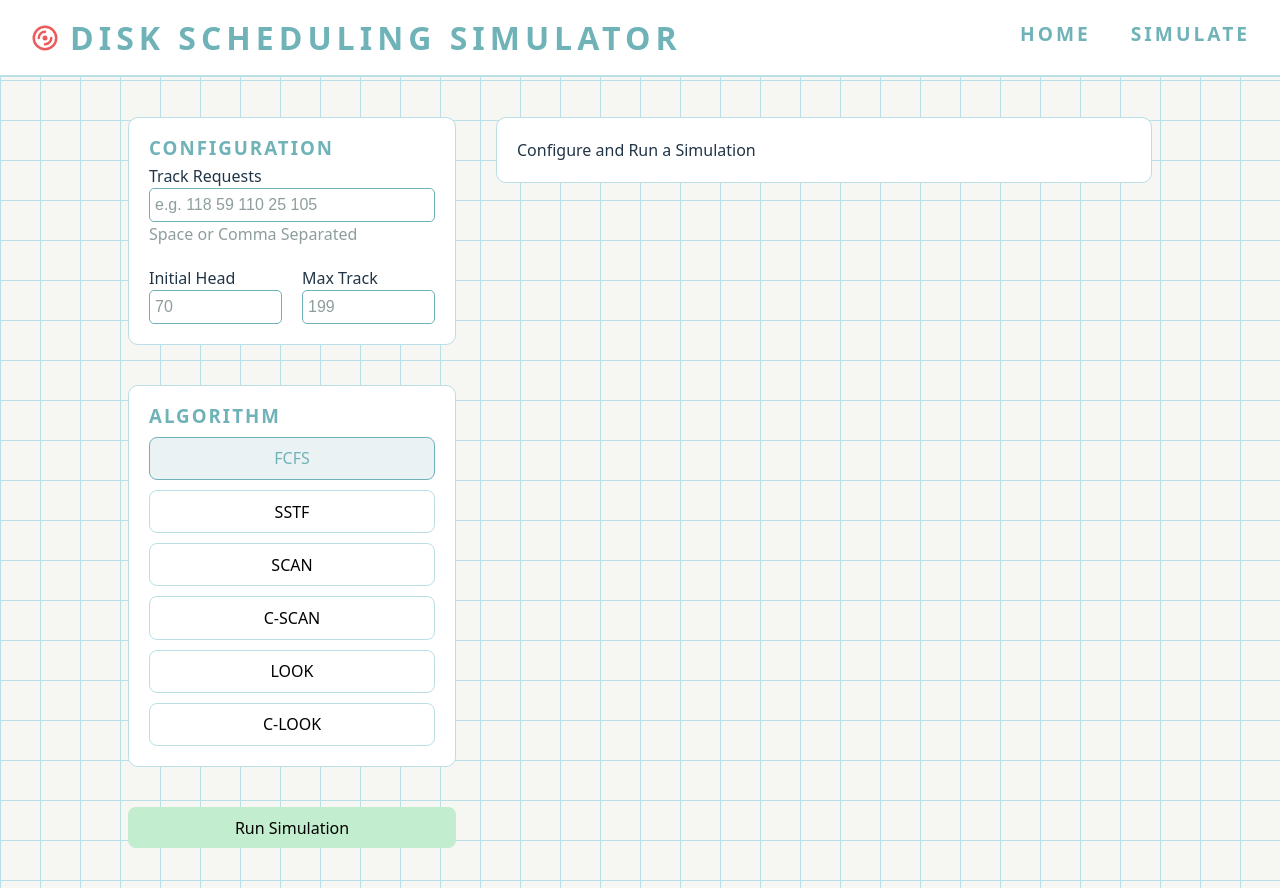
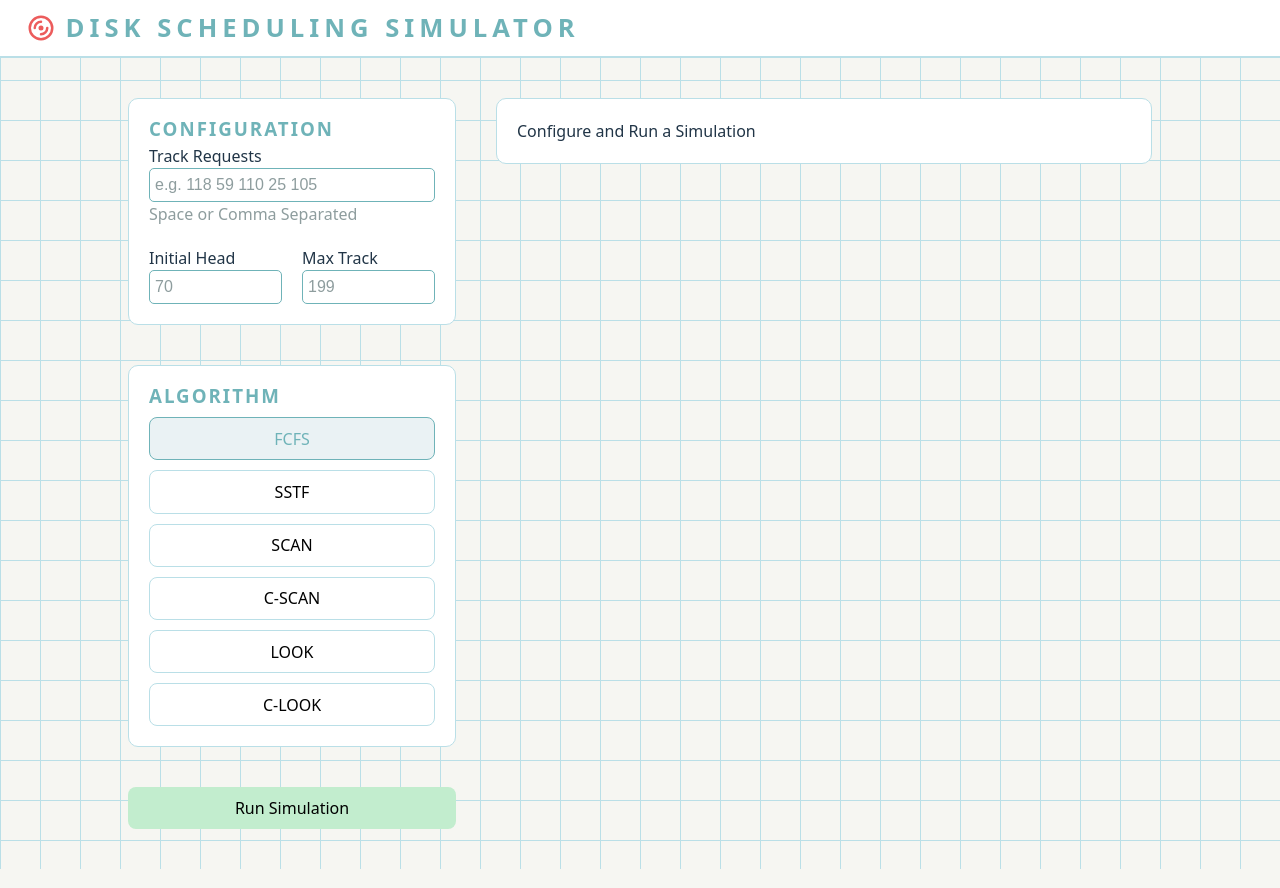
Before and after one commit to VMQ30/IOManagementSimulation, a React (Vite) app in the folder my-react-app/: page / in a window 1280 px wide. Built offline with nearby package versions, Linux system fonts and the light colour scheme.

Commit message:
Did some minor changes on the styling

```diff
--- a/my-react-app/src/components/ErrorModal.jsx
+++ b/my-react-app/src/components/ErrorModal.jsx
@@ -8,6 +8,7 @@ export function ErrorModal({ errorMessage, setIsModalOpen }) {
           <button onClick={() => setIsModalOpen(false)}>🗙</button>
         </div>
         <div className={style["modal-message"]}>
+          <h3>Error!</h3>
           <p>{errorMessage}</p>
         </div>
       </div>
--- a/my-react-app/src/components/Graph.jsx
+++ b/my-react-app/src/components/Graph.jsx
@@ -9,6 +9,7 @@ import {
   ResponsiveContainer,
   Dot,
   ReferenceLine,
+  ReferenceDot,
 } from "recharts";
 
 export function Graph({ simulationData, selectedAlgorithm, maxTrack }) {
--- a/my-react-app/src/components/Header.jsx
+++ b/my-react-app/src/components/Header.jsx
@@ -45,10 +45,6 @@ export function Header() {
         </svg>
         <h1>Disk Scheduling Simulator</h1>
       </div>
-      <div className={style["nav-buttons"]}>
-        <a>Home</a>
-        <a>Simulate</a>
-      </div>
     </nav>
   );
 }
--- a/my-react-app/src/styles/ErrorModal.module.css
+++ b/my-react-app/src/styles/ErrorModal.module.css
@@ -0,0 +1,54 @@
+.modal-container {
+  position: fixed;
+  top: 0;
+  left: 0;
+  width: 100%;
+  height: 100%;
+  background-color: #00000075;
+  z-index: 999;
+  backdrop-filter: blur(3px);
+  display: flex;
+  justify-content: center;
+  align-items: center;
+}
+
+.modal {
+  background-color: white;
+  padding: 20px;
+  border-radius: 10px;
+  border: 3px solid #badfe7;
+  min-height: 40vh;
+  max-width: 50vw;
+  width: 50vw;
+}
+
+.modal-header {
+  display: flex;
+  justify-content: end;
+  margin-bottom: 20px;
+
+  button {
+    background-color: transparent;
+    color: #6d9d9d;
+    border: none;
+  }
+}
+
+.modal-header button:hover {
+  border: none;
+}
+
+.modal p {
+  width: 80%;
+  font-size: 1.5rem;
+  margin: 0 auto;
+  font-weight: 500;
+}
+
+.modal h3 {
+  width: 80%;
+  font-size: 2rem;
+  margin: 0 auto;
+  margin-bottom: 20px;
+  color: #ec5c5c;
+}
--- a/my-react-app/src/styles/Header.module.css
+++ b/my-react-app/src/styles/Header.module.css
@@ -1,16 +1,16 @@
 nav {
   display: flex;
   justify-content: space-between;
-  padding: 20px 30px;
+  padding: clamp(10px, 1vw, 20px) clamp(10px, 2vw, 30px);
   background-color: white;
   border-bottom: 2px solid #badfe7;
 }
 
 h1 {
   color: #6fb3b8;
-  font-size: 2rem;
+  font-size: clamp(1rem, 2vw, 2rem);
   text-transform: uppercase;
-  letter-spacing: 5px;
+  letter-spacing: clamp(3px, 1vw, 5px);
 }
 
 .nav-header {
@@ -18,23 +18,3 @@ h1 {
   align-items: center;
   gap: 10px;
 }
-
-.nav-buttons {
-  display: flex;
-  gap: 40px;
-}
-a {
-  text-transform: uppercase;
-  letter-spacing: 3px;
-  background-color: transparent;
-  color: #6fb3b8;
-  font-size: 1.2rem;
-  font-weight: 600;
-  transition: 0.3s ease;
-  border: none;
-  cursor: pointer;
-}
-
-a:hover {
-  color: #388087;
-}
--- a/my-react-app/src/styles/Simulation.module.css
+++ b/my-react-app/src/styles/Simulation.module.css
@@ -3,6 +3,7 @@
   display: flex;
   margin: 40px auto;
   gap: 40px;
+  flex-direction: row;
 }
 
 .main-left {
@@ -33,6 +34,7 @@
   width: 100%;
   justify-content: center;
   gap: 10px;
+  flex-wrap: wrap;
 }
 
 .button-control button {
```
